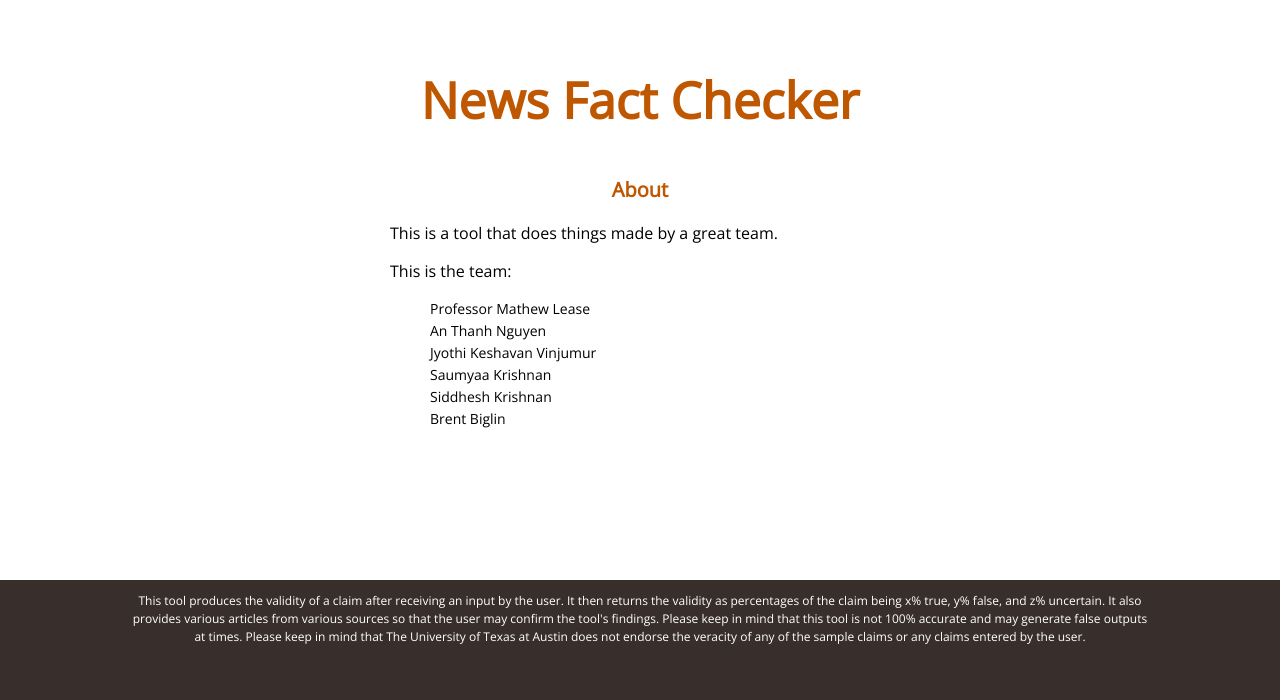
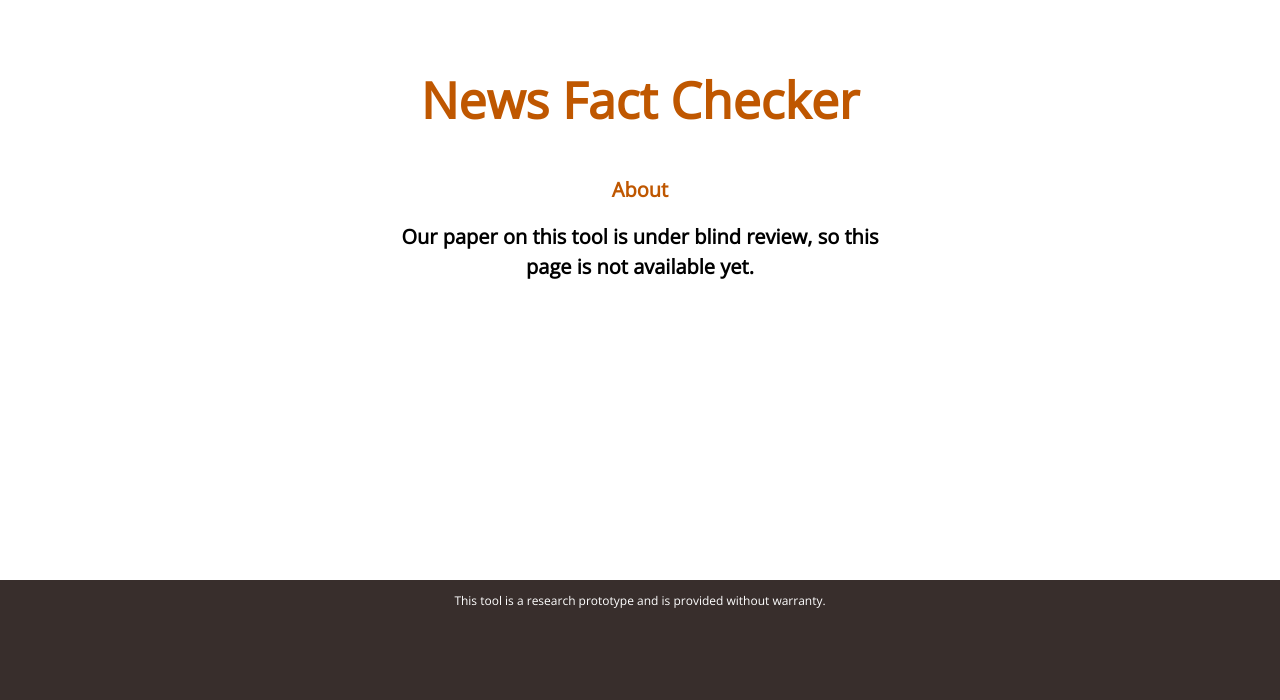
Before and after one commit to saumyaa2000/utFND, a Flask app: template templates/about.html in a window 1280 px wide. Shown: the part 100-800 px from the top of the page. Run offline with Flask 2, Linux system fonts and the light colour scheme; the template is opened without the code that fills it, so the values that code supplies are empty; some libraries are stand-ins or nearby versions.

Commit message:
about page

```diff
--- a/app.py
+++ b/app.py
@@ -66,6 +66,10 @@ def results():
 def survey():
     return render_template("survey.html")
 
+@app.route('/about/')
+def about():
+    return render_template("about.html")
+
 @app.route('/finish/')
 def finish():
     useful = request.args.get('useful')
--- a/templates/about.html
+++ b/templates/about.html
@@ -17,19 +17,12 @@
   <main style="width:500px;margin-left:auto;margin-right:auto;max-width:90%;">
   <h1>News Fact Checker</h1>
       <h2 style="position: relative; color: #BF5700; text-align: center; margin-top: 50px; ">About</h2>
-      <p>This is a tool that does things made by a great team.</p>
-      <p>This is the team:</p>
-      <ul>
-	      <li>Professor Mathew Lease</li>
-	      <li>An Thanh Nguyen</li>
-	      <li>Jyothi Keshavan Vinjumur</li>
-	      <li>Saumyaa Krishnan</li>
-	      <li>Siddhesh Krishnan</li>
-	      <li>Brent Biglin</li>
-      </ul>
+
+  <h2>Our paper on this tool is under blind review, so this page is not available yet.</h2>
   </main>
+
     <footer>
-      <p>This tool produces the validity of a claim after receiving an input by the user. It then returns the validity as percentages of the claim being x% true, y% false, and z% uncertain. It also provides various articles from various sources so that the user may confirm the tool's findings. Please keep in mind that this tool is not 100% accurate and may generate false outputs at times. Please keep in mind that The University of Texas at Austin does not endorse the veracity of any of the sample claims or any claims entered by the user.</p>
+      <p>This tool is a research prototype and is provided without warranty.</p>
     </footer>
   </body>
 </html>
--- a/templates/finish.html
+++ b/templates/finish.html
@@ -18,7 +18,7 @@
 <header>
 <nav>
 <a href="/#"><i class="fa fa-home" aria-hidden="true" style="color:#BF5700"></i>&nbsp;Home</a>
-<a href="/about.html"><i class="fa fa-info-circle" aria-hidden="true" style="color:#BF5700"></i>&nbsp;About</a>
+<a href="/about/"><i class="fa fa-info-circle" aria-hidden="true" style="color:#BF5700"></i>&nbsp;About</a>
 </nav>
 </header>
 <h1>News Fact Checker</h1>
--- a/templates/form_action.html
+++ b/templates/form_action.html
@@ -11,7 +11,7 @@
   <header>
   <nav>
     <a href="/#"><i class="fa fa-home" aria-hidden="true" style="color:#BF5700"></i>&nbsp;Home</a>
-    <a href="/about.html"><i class="fa fa-info-circle" aria-hidden="true" style="color:#BF5700"></i>&nbsp;About</a>
+    <a href="/about/"><i class="fa fa-info-circle" aria-hidden="true" style="color:#BF5700"></i>&nbsp;About</a>
   </nav>
   </header>
   <h1>News Fact Checker</h1>
--- a/templates/form_submit.html
+++ b/templates/form_submit.html
@@ -12,7 +12,7 @@
   <header>
   <nav>
     <a href="/#"><i class="fa fa-home" aria-hidden="true" style="color:#BF5700"></i>&nbsp;Home</a>
-    <a href="/about.html"><i class="fa fa-info-circle" aria-hidden="true" style="color:#BF5700"></i>&nbsp;About</a>
+    <a href="/about/"><i class="fa fa-info-circle" aria-hidden="true" style="color:#BF5700"></i>&nbsp;About</a>
   </nav>
   </header>
       <p style="text-align:center;">Enter a Claim</p>
--- a/templates/results.html
+++ b/templates/results.html
@@ -18,7 +18,7 @@
 <header>
 <nav>
 <a href="/#"><i class="fa fa-home" aria-hidden="true" style="color:#BF5700"></i>&nbsp;Home</a>
-<a href="/about.html"><i class="fa fa-info-circle" aria-hidden="true" style="color:#BF5700"></i>&nbsp;About</a>
+<a href="/about/"><i class="fa fa-info-circle" aria-hidden="true" style="color:#BF5700"></i>&nbsp;About</a>
 </nav>
 </header>
 <h1>News Fact Checker</h1>
--- a/templates/survey.html
+++ b/templates/survey.html
@@ -18,7 +18,7 @@
 <header>
 <nav>
 <a href="/#"><i class="fa fa-home" aria-hidden="true" style="color:#BF5700"></i>&nbsp;Home</a>
-<a href="/about.html"><i class="fa fa-info-circle" aria-hidden="true" style="color:#BF5700"></i>&nbsp;About</a>
+<a href="/about/"><i class="fa fa-info-circle" aria-hidden="true" style="color:#BF5700"></i>&nbsp;About</a>
 </nav>
 </header>
 <h1>News Fact Checker</h1>
```
